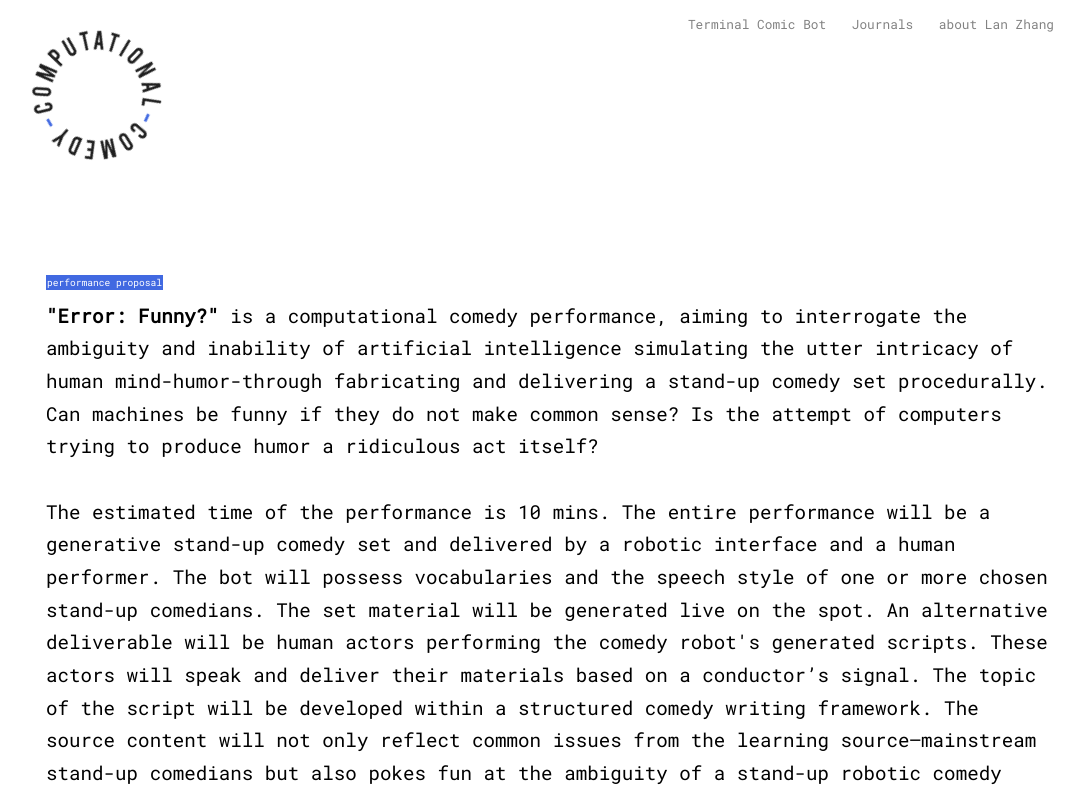
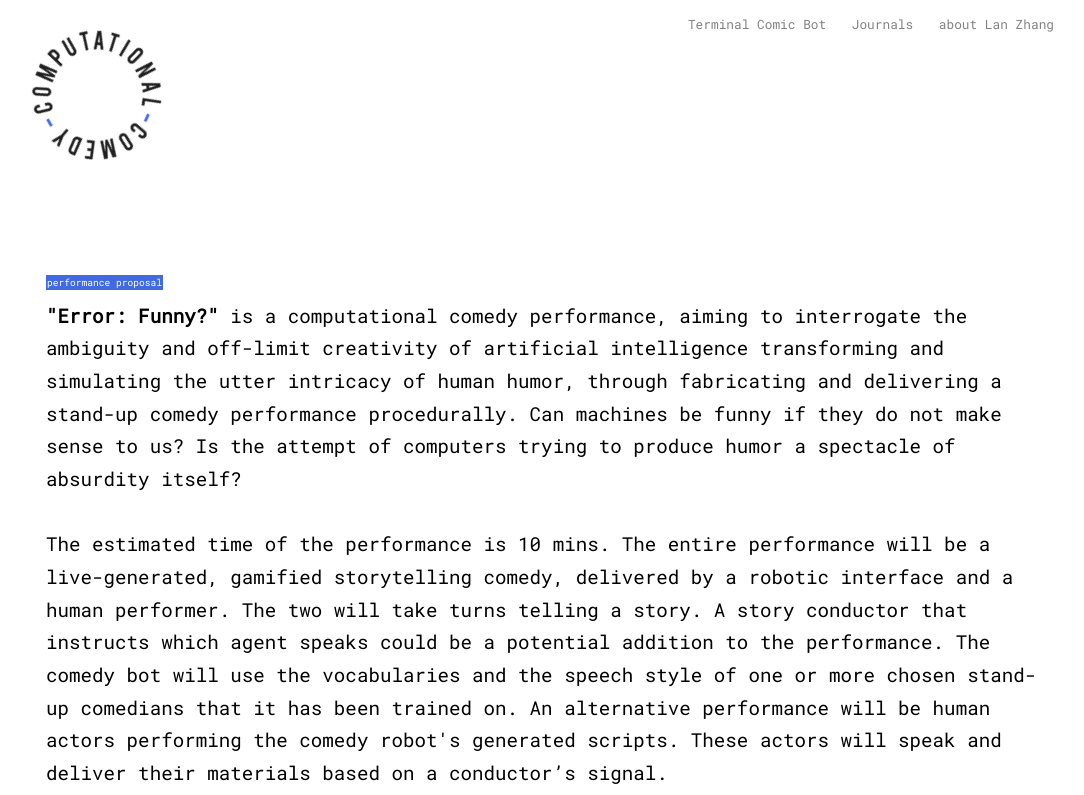
Before and after one commit to lanzhang76/comcom_site, a plain HTML site: page index.html in a window 1280 px wide. Shown: the top 795 px of the page, without its empty margins (90-1174 px from the left). Drawn offline with Linux system fonts and the light colour scheme.

Commit message:
update text

```diff
--- a/index.html
+++ b/index.html
@@ -28,30 +28,31 @@
       <p>
         <span> performance proposal </span><br />
         <b>"Error: Funny?"</b> is a computational comedy performance, aiming to
-        interrogate the ambiguity and inability of artificial intelligence
-        simulating the utter intricacy of human mind-humor-through fabricating
-        and delivering a stand-up comedy set procedurally. Can machines be funny
-        if they do not make common sense? Is the attempt of computers trying to
-        produce humor a ridiculous act itself? <br />
-        <br />
-        The estimated time of the performance is 10 mins. The entire performance
-        will be a generative stand-up comedy set and delivered by a robotic
-        interface and a human performer. The bot will possess vocabularies and
-        the speech style of one or more chosen stand-up comedians. The set
-        material will be generated live on the spot. An alternative deliverable
-        will be human actors performing the comedy robot's generated scripts.
-        These actors will speak and deliver their materials based on a
-        conductor’s signal. The topic of the script will be developed within a
-        structured comedy writing framework. The source content will not only
-        reflect common issues from the learning source–mainstream stand-up
-        comedians but also pokes fun at the ambiguity of a stand-up robotic
-        comedy performance itself. The technologies behind the scene include
-        Markov chain, gpt-2, and other Machine learning text generation tools.
-        The overarching concept aims to invite audiences to observe the
-        condensed identities of the American comedy landscape through the lens
-        of a performative machine, further provoking new thinking around our
-        opinions towards what we truly consider humorous by watching a digital
-        agent failing to be funny.
+        interrogate the ambiguity and off-limit creativity of artificial
+        intelligence transforming and simulating the utter intricacy of human
+        humor, through fabricating and delivering a stand-up comedy performance
+        procedurally. Can machines be funny if they do not make sense to us? Is
+        the attempt of computers trying to produce humor a spectacle of
+        absurdity itself? <br /><br />The estimated time of the performance is
+        10 mins. The entire performance will be a live-generated, gamified
+        storytelling comedy, delivered by a robotic interface and a human
+        performer. The two will take turns telling a story. A story conductor
+        that instructs which agent speaks could be a potential addition to the
+        performance. The comedy bot will use the vocabularies and the speech
+        style of one or more chosen stand-up comedians that it has been trained
+        on. An alternative performance will be human actors performing the
+        comedy robot's generated scripts. These actors will speak and deliver
+        their materials based on a conductor’s signal.<br /><br />
+        The source content will not only reflect issues and themes from the
+        learning source, mainstream stand-up comedians’ transcripts, but also
+        expose the perplexity of a robotic generative performance itself.
+        Through deconstructing comic language down to algorithmic data, the
+        program generates a reconfiguration of condensed identities of the
+        American comedy landscape. The overarching concept aims to invite
+        audiences to observe comedy through the lens of machine-human
+        interaction, further provoking new thinking around our opinions towards
+        what we truly consider humorous by watching a digital agent failing to
+        be funny.
 
         <br />
         <br />This performance is part of an MFA thesis investigation in
```
